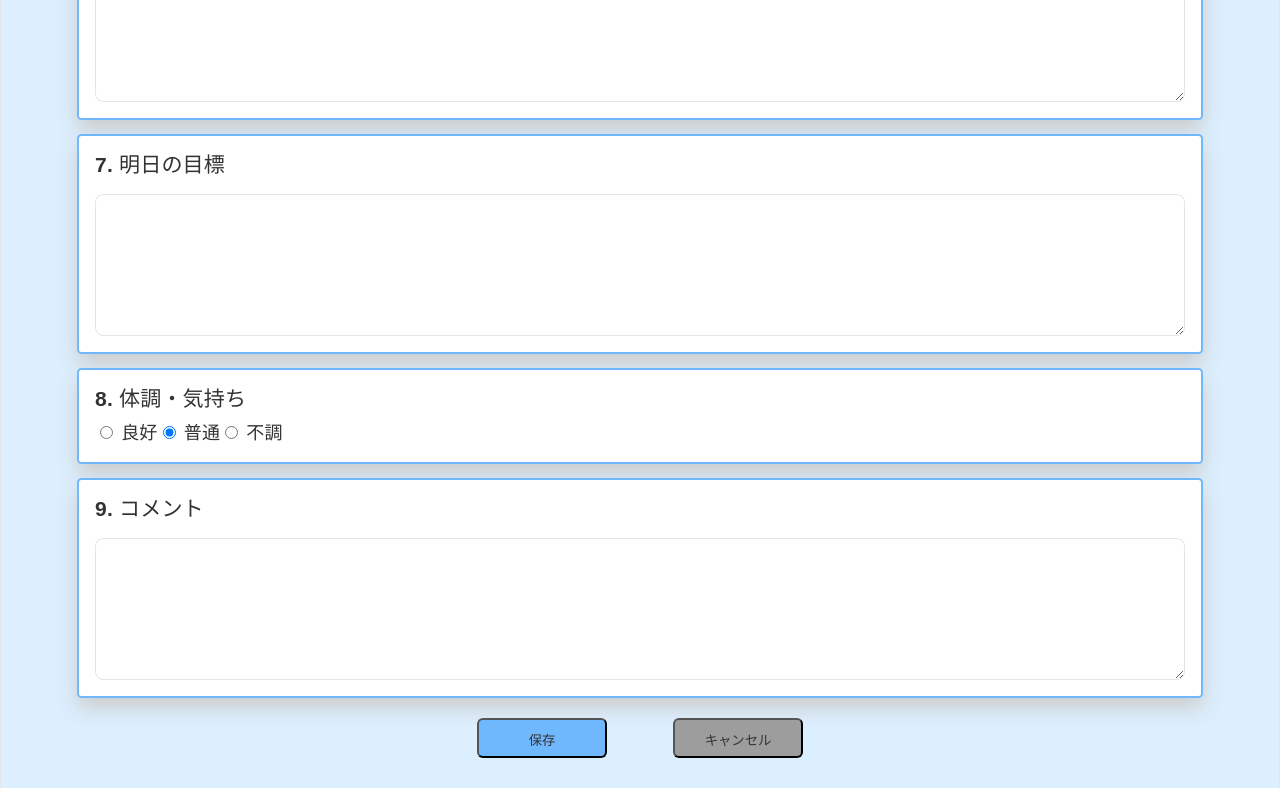
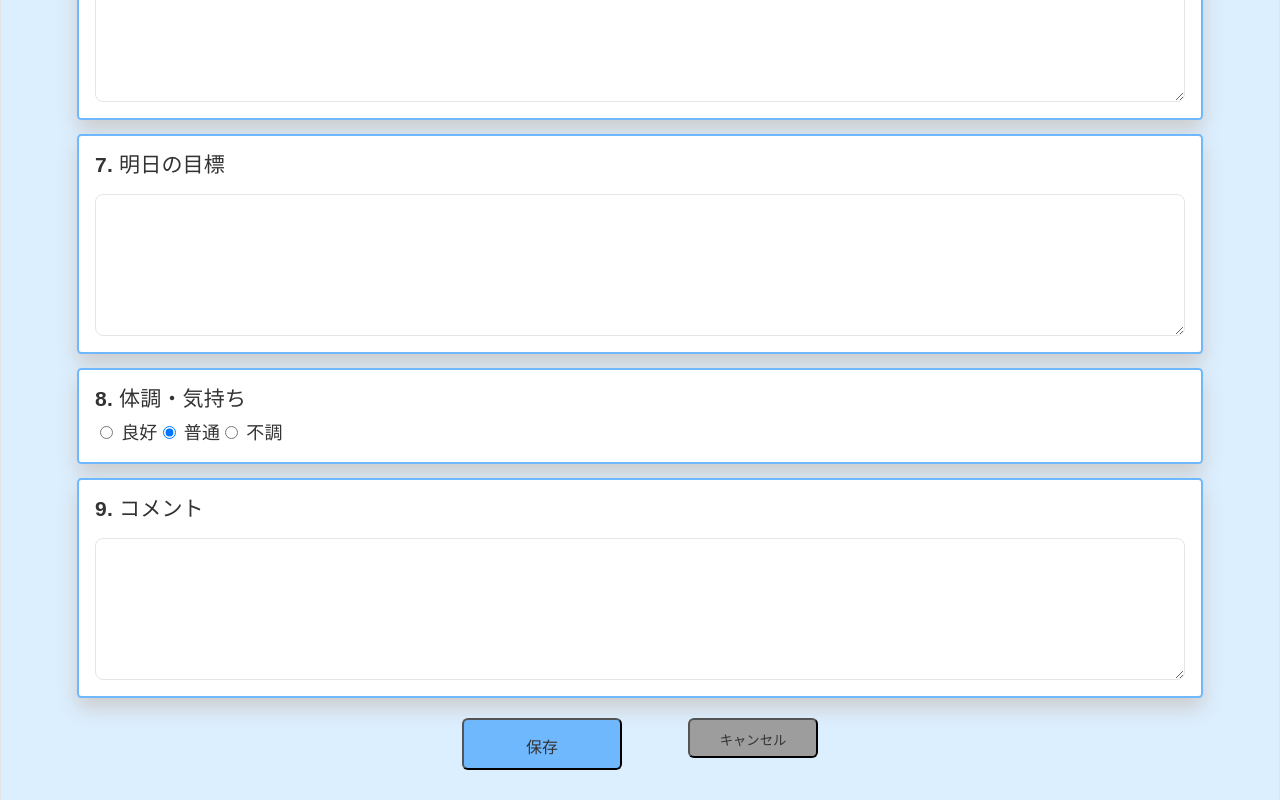
Before and after one commit to tokoMatsubara/Nippo_group7, a React app in the folder frontend/: page /create-report in a window 1280 px wide. Shown: the part 1783-2583 px from the top of the page. Built offline with nearby package versions, Linux system fonts and the light colour scheme; no server answers; the HTML template or start-up script is replaced by a standard one.

Commit message:
カードのUI修正と日報作成ボタンのサイズ調整

```diff
--- a/frontend/src/styles/Dashboard.css
+++ b/frontend/src/styles/Dashboard.css
@@ -62,7 +62,7 @@
     border-color: var(--primary2);
     transform: translateY(-4px);
     box-shadow: 0 12px 28px rgba(0, 123, 255, 0.15),
-    inset 0 0 0 2px var(--primary2);
+        inset 0 0 0 2px var(--primary2);
 }
 
 
@@ -78,11 +78,34 @@
     flex-direction: column;
     align-items: center;
     justify-content: center;
+
     background: #f0f7fd;
     border-left: 1px solid #e2f0fc;
+
     gap: 2px;
-    transition: all 0.3s ease;
+    transition: all 0.35s ease;
+
+    position: relative;
+    overflow: hidden;
 }
+
+.more-detail-tag::before {
+    content: "";
+    position: absolute;
+    top: 0;
+    left: 0;
+    width: 0;
+    height: 100%;
+
+    background: var(--primary2);
+    z-index: 0;
+    transition: width 0.35s ease;
+}
+
+.weekCard:hover .more-detail-tag::before {
+    width: 100%;
+}
+
 
 .weekArrow {
     font-size: 48px;
@@ -102,6 +125,8 @@
     color: var(--primary2);
     opacity: 0.7;
     transition: all 0.3s ease;
+    position: relative;
+    z-index: 2;
 }
 
 .weekCard:hover .more-detail-tag {
@@ -209,3 +234,42 @@
     height: auto;
     display: block;
 }
+
+.primaryButton {
+    min-width: 160px;
+    height: 52px;
+    color: #fff;
+    padding: 14px 20px;
+    font-weight: bold;
+    font-size: 16px;
+    cursor: pointer;
+    transition: all 0.3s ease;
+    position: relative;
+    display: inline-block;
+    outline: none;
+    border-radius: 6px;
+    z-index: 0;
+    background: var(--primary2);
+    overflow: hidden;
+    color: #333;
+}
+
+.primaryButton:hover {
+    color: #fff;
+}
+
+.primaryButton:hover:after {
+    width: 100%;
+}
+
+.primaryButton:after {
+    content: "";
+    position: absolute;
+    z-index: -1;
+    transition: all 0.3s ease;
+    left: 0;
+    top: 0;
+    width: 0;
+    height: 100%;
+    background: var(--primary1);
+}
```
